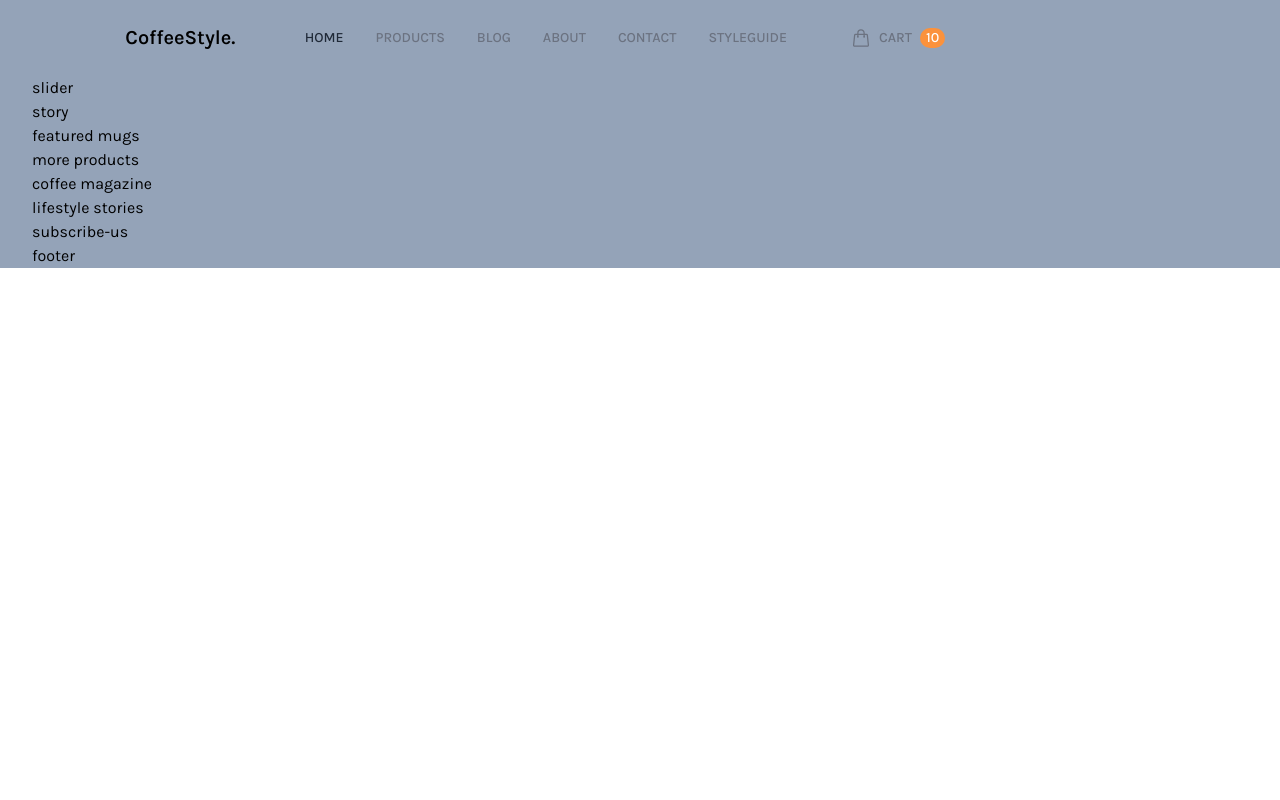
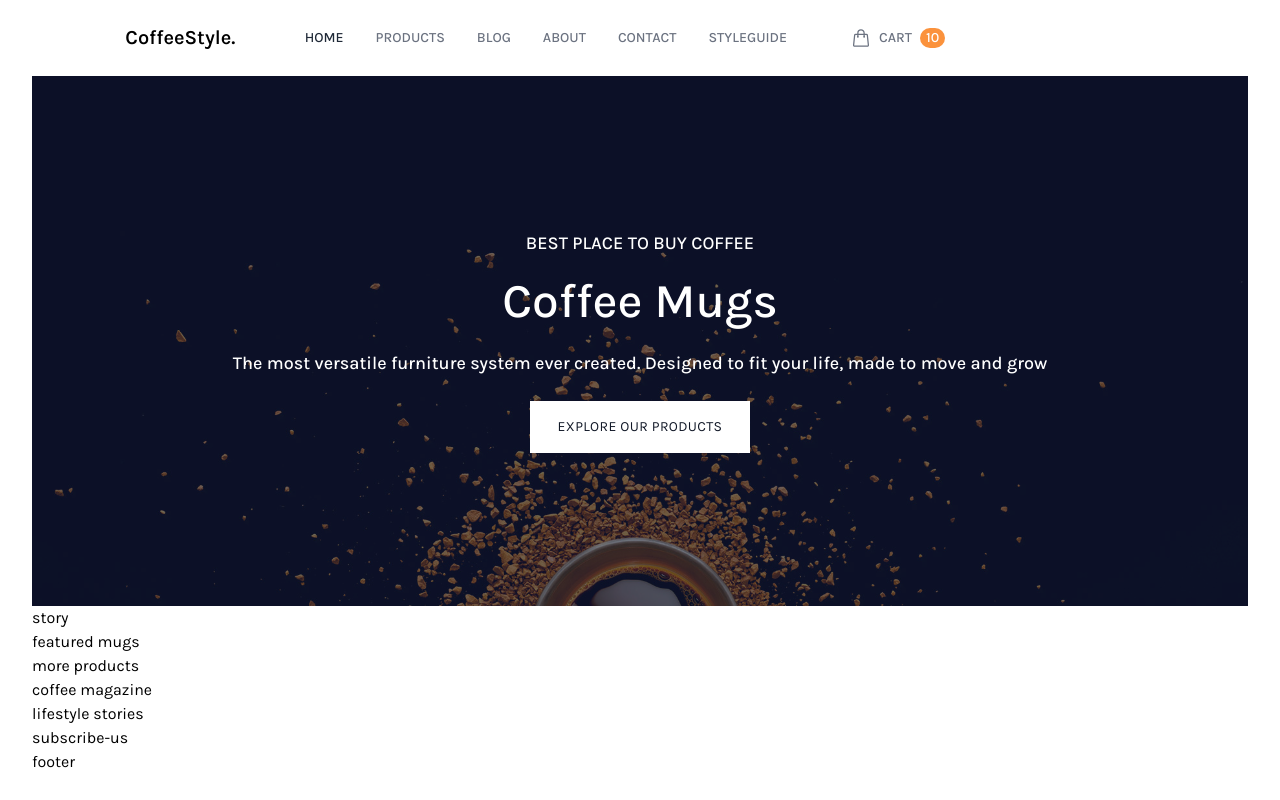
Before and after one commit to PhiiiKhongCode/tailwind_coffee_style, a website: page public/index.html in a window 1280 px wide. Drawn offline with Linux system fonts and the light colour scheme.

Commit message:
add slider

```diff
--- a/public/index.html
+++ b/public/index.html
@@ -11,7 +11,7 @@
   <body>
     <div id="root">
       <div
-        class="content-wrapper font-Karla max-w-screen-2xl text-base mx-auto px-8 bg-slate-400"
+        class="content-wrapper font-Karla max-w-screen-2xl text-base mx-auto px-8"
       >
         <header class="p-6 mx-auto">
           <nav class="flex flex-row justify-between relative">
@@ -88,7 +88,31 @@
           </nav>
         </header>
         <main>
-          <div class="slider">slider</div>
+          <div
+            class="slider h-[530px] bg-[url('./images/slider-bg.jpg')] bg-cover bg-no-repeat bg-bottom"
+          >
+            <div
+              class="w-full h-full flex justify-center items-center bg-gray-900 bg-opacity-60"
+            >
+              <div class="mx-16 text-white text-center">
+                <div class="font-medium text-lg mb-5 uppercase">
+                  Best Place To Buy Coffee
+                </div>
+                <div class="font-medium text-5xl mb-6">Coffee Mugs</div>
+                <div class="font-medium text-lg mb-6">
+                  The most versatile furniture system ever created. Designed to
+                  fit your life, made to move and grow
+                </div>
+                <div class="flex justify-center">
+                  <div
+                    class="uppercase text-gray-900 bg-white px-7 py-4 w-max h-max text-sm tracking-wide hover:opacity-80"
+                  >
+                    Explore Our Products
+                  </div>
+                </div>
+              </div>
+            </div>
+          </div>
           <!--End slider-->
           <div class="story">story</div>
           <!--End story-->
--- a/tailwind.config.js
+++ b/tailwind.config.js
@@ -18,6 +18,7 @@ module.exports = {
       animation: {
         slideDown: "slideDown 0.5s linear",
       },
+      backgroundImage: {},
     },
   },
   plugins: [],
```
Also changed, not shown: public/images/slider-bg.jpg (added), public/output.css.
